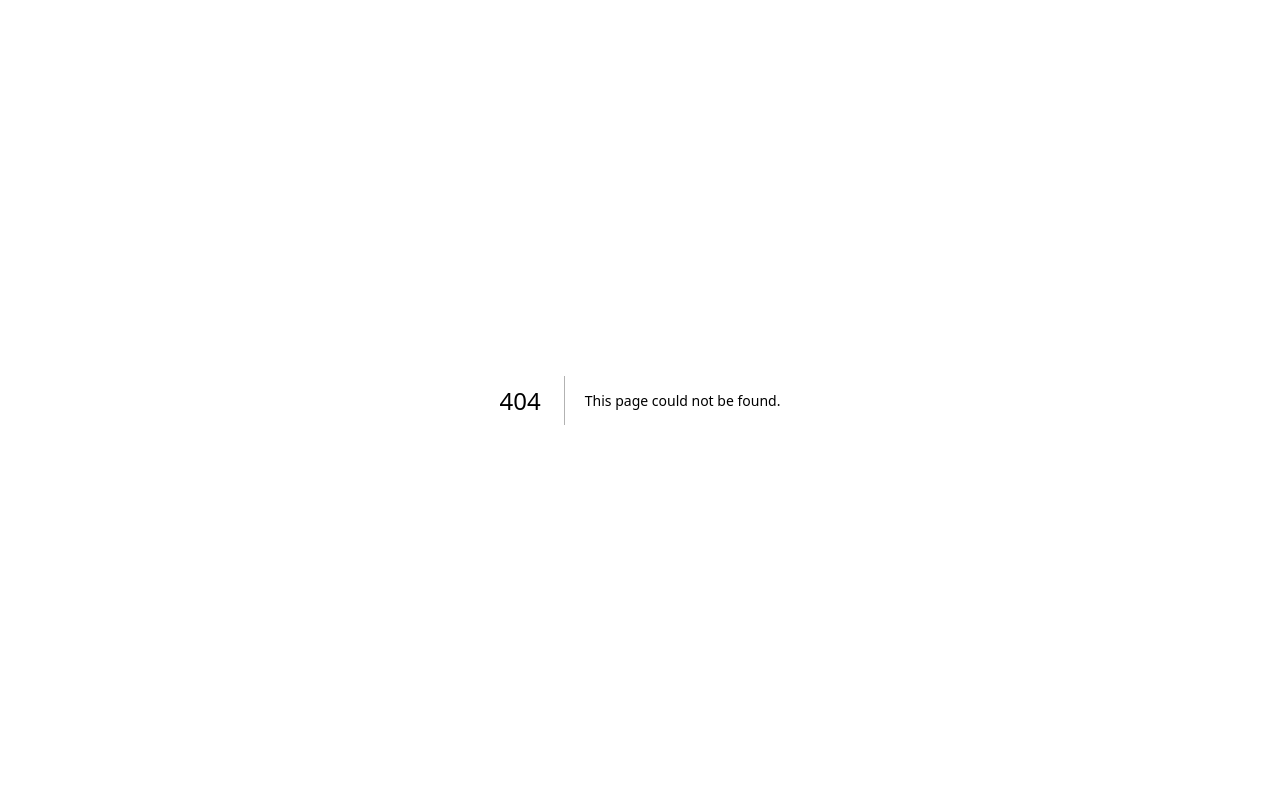
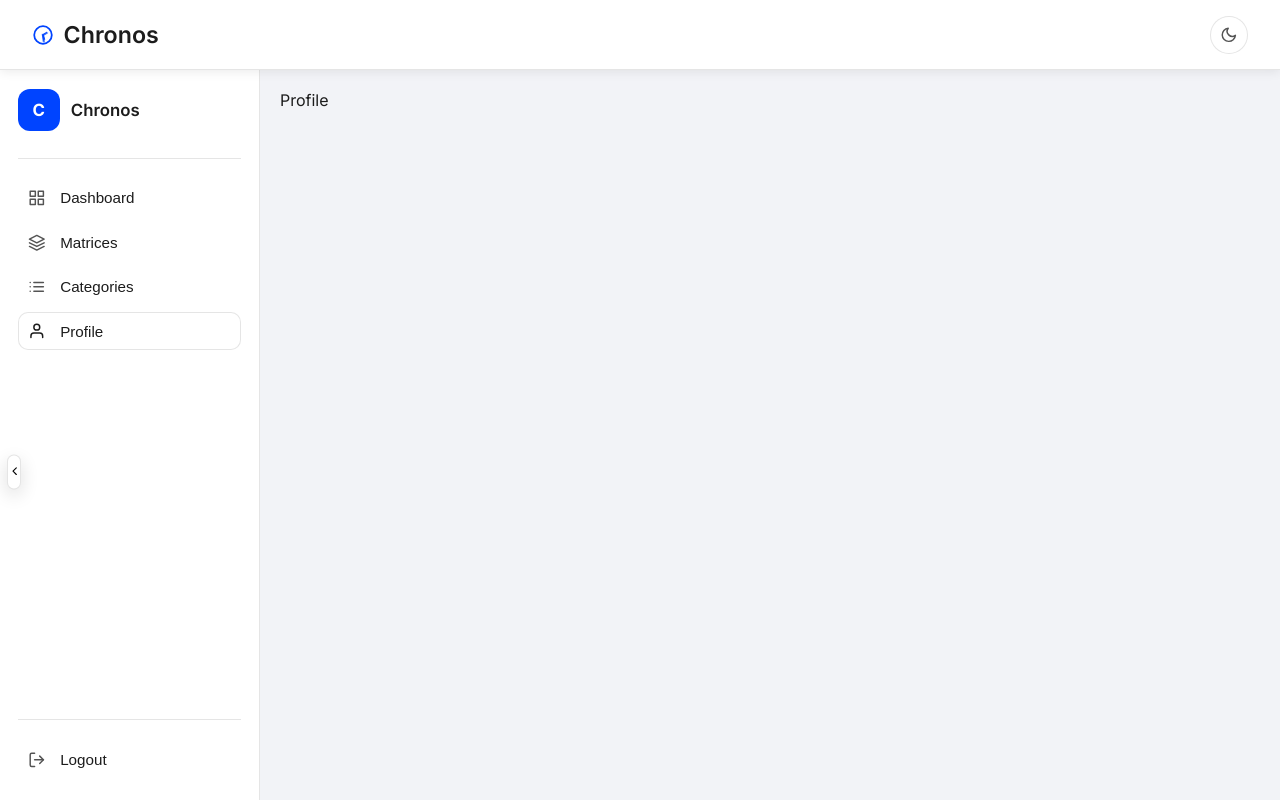
Before and after one commit to ankitbareth-dev/frontend-for-chronos, a Next.js app: page /dashboard/profile in a window 1280 px wide. Before the commit this address had no page. Built offline with nearby package versions, Linux system fonts and the light colour scheme.

Commit message:
moved profile section into sidebar for batter user expirence

```diff
--- a/app/dashboard/components/Sidebar/Sidebar.module.sass
+++ b/app/dashboard/components/Sidebar/Sidebar.module.sass
@@ -139,11 +139,11 @@
 
 .collapseToggle
   position: absolute
-  top: 50%
+  top: 55%
   right: 4
   transform: translate(50%, -50%)
-  width: 28px
-  height: 48px
+  width: 14px
+  height: 35px
   border-radius: 12px
   border: 1px solid var(--border-color)
   background: var(--bg-topbar)
--- a/app/dashboard/components/Sidebar/Sidebar.tsx
+++ b/app/dashboard/components/Sidebar/Sidebar.tsx
@@ -9,6 +9,7 @@ import {
   FiLogOut,
   FiChevronLeft,
   FiChevronRight,
+  FiUser,
 } from "react-icons/fi";
 import styles from "./Sidebar.module.sass";
 
@@ -16,6 +17,7 @@ const NAV = [
   { label: "Dashboard", href: "/dashboard", Icon: FiGrid },
   { label: "Matrices", href: "/dashboard/matrices", Icon: FiLayers },
   { label: "Categories", href: "/dashboard/categories", Icon: FiList },
+  { label: "Profile", href: "/dashboard/profile", Icon: FiUser },
 ];
 
 export default function Sidebar() {
--- /dev/null
+++ b/app/dashboard/profile/page.tsx
@@ -0,0 +1,5 @@
+const Profile = () => {
+  return <div>Profile</div>;
+};
+
+export default Profile;
```
